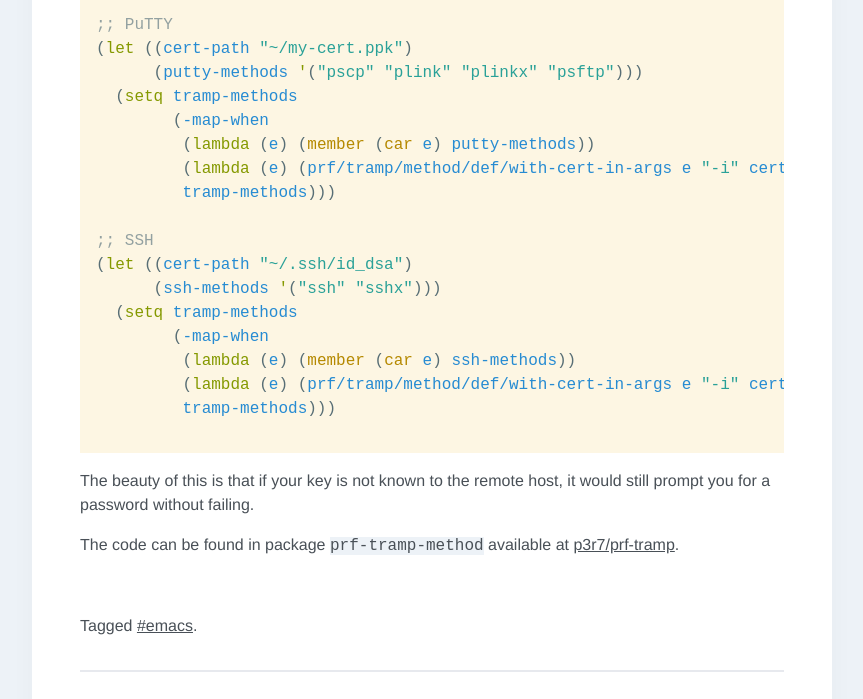
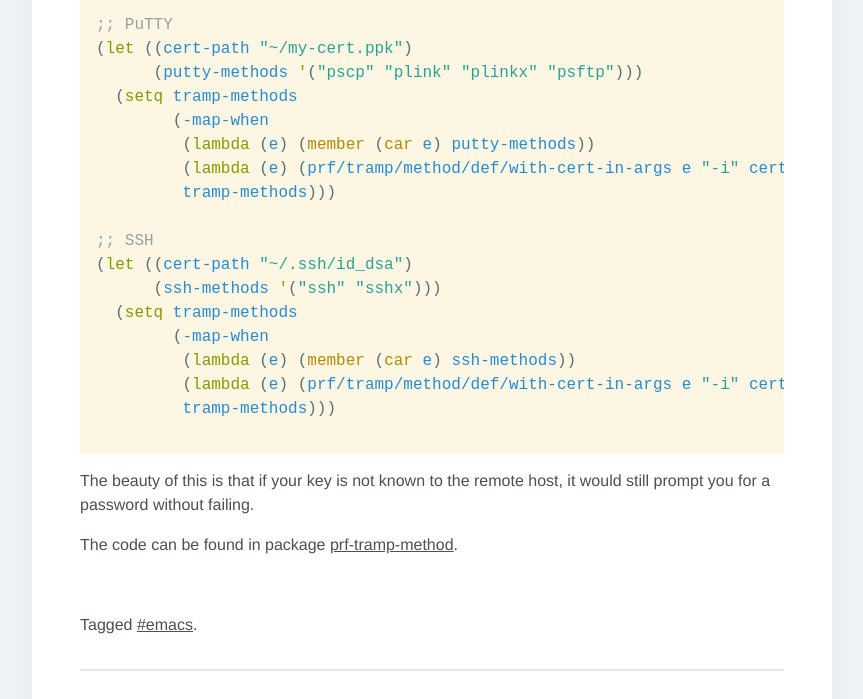
Before and after one commit to p3r7/blog, a Jekyll site: the page built from _posts/2020-01-15-tramp-autologin-insanity.md, in a window 1280 px wide and 900 px high, scrolled down 2133 px, cut to the strip 0-699 px from the top of the window. Shown: the whole strip, without its empty margins (208-1071 px from the left). Built offline with Jekyll 4.4.1, drawn with Linux system fonts in a browser that asks for light colours; some web fonts are replaced.

Commit message:
Shorter link to package

```diff
--- a/_posts/2020-01-15-tramp-autologin-insanity.md
+++ b/_posts/2020-01-15-tramp-autologin-insanity.md
@@ -152,4 +152,4 @@ Then we can override the method definitions:
 
 The beauty of this is that if your key is not known to the remote host, it would still prompt you for a password without failing.
 
-The code can be found in package `prf-tramp-method` available at [p3r7/prf-tramp](https://github.com/p3r7/prf-tramp).
+The code can be found in package [prf-tramp-method](https://github.com/p3r7/prf-tramp/blob/master/prf-tramp-method.el).
```
